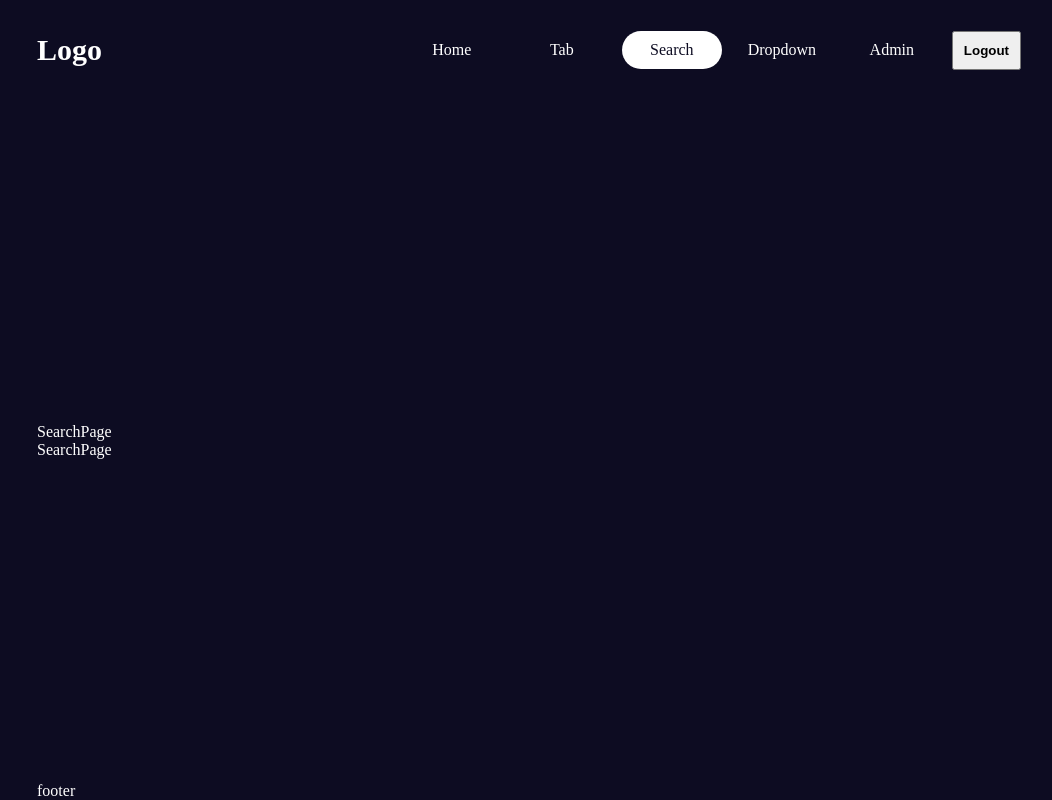
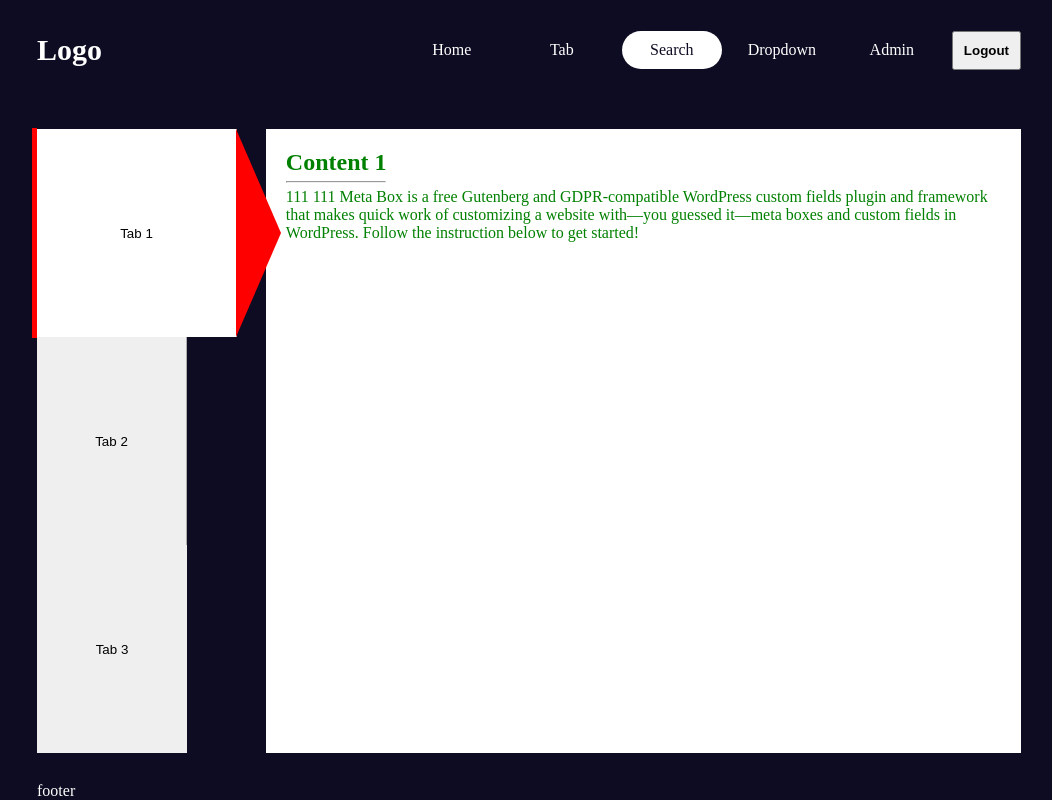
Before and after one commit to zhe-student-tafesa/dashboard-layout, a Next.js app: page /search in a window 1280 px wide. Shown: the whole page, without its empty margins (111-1163 px from the left). Built offline with nearby package versions, Linux system fonts and the light colour scheme.

Commit message:
1. Try vertical TAB

```diff
--- a/src/app/search/page.tsx
+++ b/src/app/search/page.tsx
@@ -1,13 +1,88 @@
-import React from 'react'
+'use client'
+import React, { useState } from 'react'
 import styles from './search.module.css'
 
-const SearchPage = () => {
+const TabPage = () => {
+  const [toggle, setToggle] = useState(1)
+  const handleToggle = (index: number) => {
+    setToggle(index);
+  }
   return (
     <div className={styles.container}>
-      <div>SearchPage</div>
-      <div>SearchPage</div>
+      <div className={styles.blocTabs}>
+        <button
+          type='button'
+          className={`${styles.tabs}  ${toggle === 1 && styles.activeTabs}`}
+          onClick={() => handleToggle(1)}
+        >
+          Tab 1
+        </button>
+        <button
+          type='button'
+          className={`${styles.tabs}  ${toggle === 2 && styles.activeTabs}`}
+          onClick={() => handleToggle(2)}
+        >
+          Tab 2
+        </button>
+        <button
+          type='button'
+          className={`${styles.tabs}  ${toggle === 3 && styles.activeTabs}`}
+          onClick={() => handleToggle(3)}
+        >
+          Tab 3
+        </button>
+      </div>
+
+      <div className={styles.contentTabs}>
+        <div className={` ${styles.content}    ${toggle === 1 && styles.activeContent}  `}>
+          <ComponentA />
+        </div>
+        <div className={` ${styles.content}    ${toggle === 2 && styles.activeContent}  `}>
+          <ComponentB />
+        </div>
+        <div className={` ${styles.content}    ${toggle === 3 && styles.activeContent}  `}>
+          <ComponentC />
+        </div>
+      </div>
     </div>
   )
 }
 
-export default SearchPage
+export default TabPage
+
+
+function ComponentA() {
+  return (
+    <>
+      <h2>Content 1</h2>
+      <hr />
+      <p>
+        111  111 Meta Box is a free Gutenberg and GDPR-compatible WordPress custom fields plugin and framework that makes quick work of customizing a website with—you guessed it—meta boxes and custom fields in WordPress. Follow the instruction below to get started!
+      </p>
+    </>
+  );
+}
+
+function ComponentB() {
+  return (
+    <>
+      <h2>Content 2</h2>
+      <hr />
+      <p>
+        222  222 Meta Box is a free Gutenberg and GDPR-compatible WordPress custom fields plugin and framework that makes quick work of customizing a website with—you guessed it—meta boxes and custom fields in WordPress. Follow the instruction below to get started!
+      </p>
+    </>
+  );
+}
+
+function ComponentC() {
+  return (
+    <>
+      <h2>Content 3</h2>
+      <hr />
+      <p>
+        333  333 Meta Box is a free Gutenberg and GDPR-compatible WordPress custom fields plugin and framework that makes quick work of customizing a website with—you guessed it—meta boxes and custom fields in WordPress. Follow the instruction below to get started!
+      </p>
+    </>
+  );
+}
--- a/src/app/search/search.module.css
+++ b/src/app/search/search.module.css
@@ -1,3 +1,113 @@
-.container{
+.container {
+    display: flex;
 
+    min-height: calc(100vh - 200px);
+    color: green;
 }
+
+.blocTabs {
+    width: 30%;
+    display: flex;
+    flex-direction: column;
+}
+
+.contentTabs {
+    width: 60%;
+}
+
+/* The ::before pseudo-element is added to the .activeTabs class to display the red border, but make sure the button’s position property is set to relative so that the pseudo-element is displayed relative to the button’s position. */
+.tabs {
+    width: 33%;
+    position: relative;
+    /* Must add this */
+
+    width: 150px;
+    height: 26vh;
+    /* set height */
+    transition: height 0.3s;
+    /* animation */
+}
+
+.tabs:not(:last-child) {
+    border-right: 1px solid rgba(0, 0, 0, 0.274);
+}
+
+.activeTabs {
+    background: white;
+    border-bottom: 1px solid transparent;
+    width: 200px;
+    padding: 0 15px;
+    /* add top and bottom padding */
+}
+
+.activeTabs::before {
+    content: "";
+    display: block;
+    position: absolute;
+    left: -5px;
+    top: 50%;
+    transform: translateY(-50%);
+    height: calc(100% + 2px);
+    width: 5px;
+    background: red;
+}
+
+
+
+.activeTabs::after {
+    content: "";
+    display: block;
+    position: absolute;
+    left: 100%;
+
+    top: 50%;
+    transform: translateY(-50%);
+    /* center */
+    width: 0;
+    /* not show width */
+    height: 0;
+    /* not show height */
+    border-top: calc(13vh - 0px) solid transparent;
+    border-bottom: calc(13vh - 0px) solid transparent;
+    border-left: 45px solid red;
+}
+
+.contentTabs {
+    flex-grow: 1;
+    width: 99%;
+}
+
+.content {
+    background: white;
+    padding: 20px;
+    width: 100%;
+    height: 100%;
+    /* not show */
+    display: none;
+}
+
+.content h2 {
+    padding: 0px 0px 5px 0px;
+}
+
+.content hr {
+    width: 100px;
+    height: 2px;
+    background: #222;
+    margin-bottom: 5px;
+}
+
+.content p {
+    width: 100%;
+    height: 100%;
+}
+
+.activeContent {
+    /*   showing  */
+    display: block;
+}
+
+.blocTabs button {
+    border: none;
+    position: relative;
+}
```
